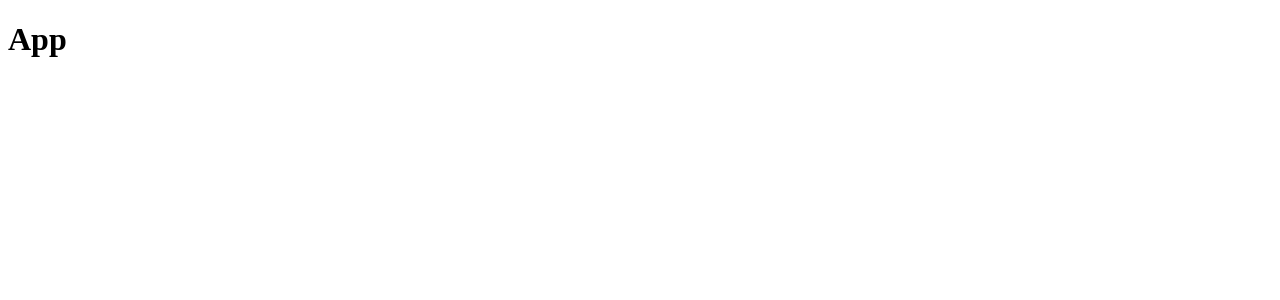
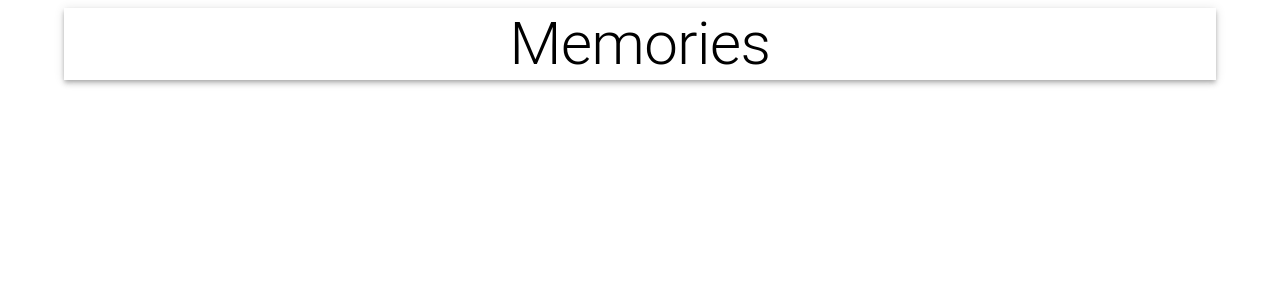
Before and after one commit to brosmar18/memories-frontend, a React (Create React App) app: page / in a window 1280 px wide. Shown: the top 300 px of the page. Built offline with nearby package versions, Linux system fonts and the light colour scheme.

Commit message:
image added

```diff
--- a/src/App.js
+++ b/src/App.js
@@ -1,10 +1,14 @@
 import React from 'react';
+import {Container, AppBar, Typography, Grow, Grid} from '@mui/material';
 
 const App = () => {
     return (
-        <div>
-            <h1>App</h1>
-        </div>
+        <Container maxWidth="lg">
+            <AppBar position='static' color='inherit'>
+                <Typography variant='h2' align='center'>Memories</Typography>
+                {/* <img src={memories} alt='memories' height="60" /> */}
+            </AppBar>
+        </Container>
     );
 }
 
```
Also changed, not shown: src/images/memories.png (added).
